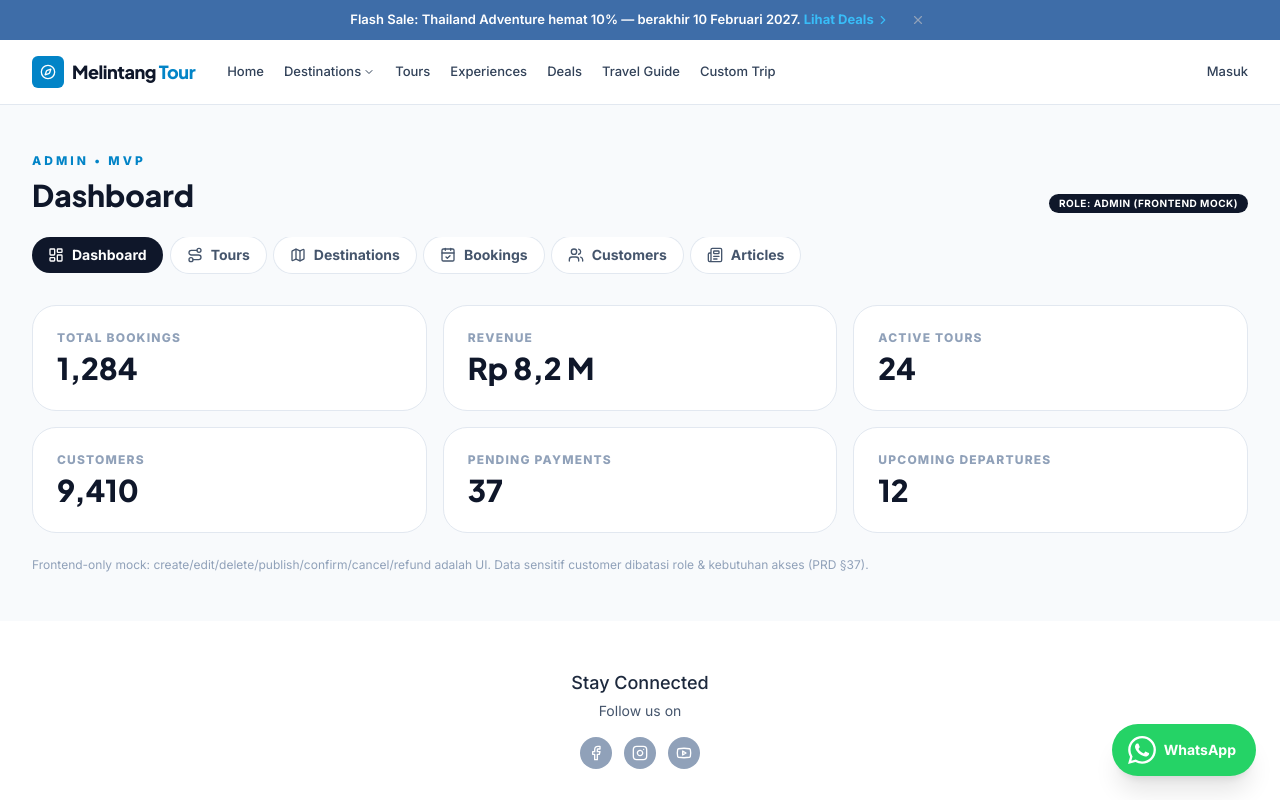
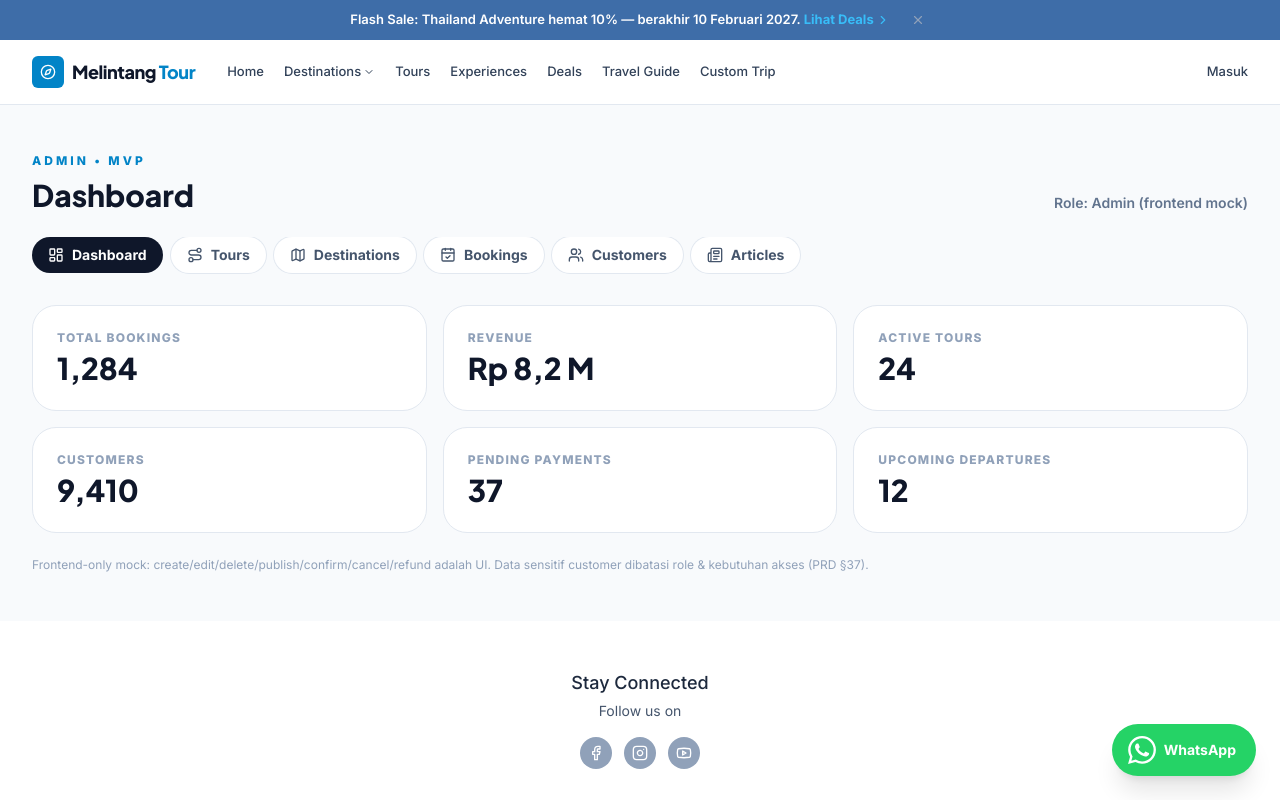
Before and after one commit to kevinefendy/Melintang-Tour, a Next.js app: page /admin in a window 1280 px wide. Shown: the top 800 px of the page. Built offline with nearby package versions, Linux system fonts and the light colour scheme.

Commit message:
feat(fe-no-badges): remove all pill badges site-wide, plain text status

```diff
--- a/src/app/admin/admin-client.tsx
+++ b/src/app/admin/admin-client.tsx
@@ -6,7 +6,7 @@ import {
   LayoutDashboard, Map, Route, CalendarCheck, Users, Newspaper,
   Plus, Pencil, Trash2, Eye, Search,
 } from "lucide-react";
-import { Badge, Button } from "@/components/ui";
+import { Button } from "@/components/ui";
 import { formatIDR } from "@/lib/format";
 import { articles, destinations, tours } from "@/data/mock";
 
@@ -46,7 +46,7 @@ export default function AdminClient() {
           <p className="text-xs font-extrabold uppercase tracking-[0.25em] text-ocean">Admin • MVP</p>
           <h1 className="mt-2 font-heading text-3xl font-extrabold text-navy">Dashboard</h1>
         </div>
-        <Badge tone="dark">Role: Admin (frontend mock)</Badge>
+        <span className="text-sm font-semibold text-slate-500">Role: Admin (frontend mock)</span>
       </div>
 
       <div className="mt-6 flex gap-2 overflow-x-auto pb-2">
@@ -77,7 +77,7 @@ export default function AdminClient() {
             t.title,
             t.type.join(", "),
             formatIDR(t.price),
-            <Badge key="s" tone="green">Published</Badge>,
+            <span key="s" className="font-semibold text-emerald-700">Published</span>,
             <RowActions key="a" />,
           ])}
         />
@@ -92,7 +92,7 @@ export default function AdminClient() {
             d.name,
             d.region,
             String(tours.filter((t) => t.destinationSlug === d.slug).length),
-            <Badge key="s" tone="blue">Active</Badge>,
+            <span key="s" className="font-semibold text-ocean">Active</span>,
             <RowActions key="a" />,
           ])}
         />
@@ -105,8 +105,8 @@ export default function AdminClient() {
           head={["Booking ID", "Customer", "Tour", "Total", "Payment", "Booking", "Actions"]}
           rows={bookingRows.map((b) => [
             b.id, b.customer, `${b.tour} • ${b.dep} • ${b.travelers}pax`, formatIDR(b.total),
-            <Badge key="p" tone={b.pay === "Paid" ? "green" : "amber"}>{b.pay}</Badge>,
-            <Badge key="b" tone={b.book === "Confirmed" ? "green" : "amber"}>{b.book}</Badge>,
+            <span key="p" className={`font-semibold ${b.pay === "Paid" ? "text-emerald-700" : "text-amber-700"}`}>{b.pay}</span>,
+            <span key="b" className={`font-semibold ${b.book === "Confirmed" ? "text-emerald-700" : "text-amber-700"}`}>{b.book}</span>,
             <span key="a" className="flex gap-1">
               <IconBtn label="View"><Eye className="h-4 w-4" /></IconBtn>
               <IconBtn label="Confirm"><Plus className="h-4 w-4" /></IconBtn>
@@ -135,7 +135,7 @@ export default function AdminClient() {
           head={["Title", "Category", "Date", "Status", "Actions"]}
           rows={articles.map((a) => [
             a.title, a.category, a.date,
-            <Badge key="s" tone="blue">Published</Badge>,
+            <span key="s" className="font-semibold text-ocean">Published</span>,
             <RowActions key="a" />,
           ])}
         />
--- a/src/app/booking/[slug]/booking-client.tsx
+++ b/src/app/booking/[slug]/booking-client.tsx
@@ -2,7 +2,7 @@
 
 import { useMemo, useState } from "react";
 import { ArrowLeft, ArrowRight, Check, CreditCard, QrCode, Wallet, Landmark } from "lucide-react";
-import { Button, Badge } from "@/components/ui";
+import { Button } from "@/components/ui";
 import { formatIDR, formatDateID } from "@/lib/format";
 import type { Tour } from "@/data/mock";
 
@@ -148,7 +148,7 @@ export default function BookingClient({ tour }: { tour: Tour }) {
                 ))}
               </div>
               <div className="mt-4 rounded-2xl bg-amber-50 p-4 text-sm text-amber-800 ring-1 ring-amber-200">
-                Selesaikan pembayaran <span className="font-extrabold">{formatIDR(grand)}</span> dalam 60 menit. Status: <Badge tone="amber">Pending</Badge> → Paid / Expired / Cancelled / Refunded.
+                Selesaikan pembayaran <span className="font-extrabold">{formatIDR(grand)}</span> dalam 60 menit. Status: <span className="font-extrabold">Pending</span> → Paid / Expired / Cancelled / Refunded.
               </div>
             </div>
           )}
--- a/src/app/destinations/[slug]/page.tsx
+++ b/src/app/destinations/[slug]/page.tsx
@@ -4,7 +4,7 @@ import Link from "next/link";
 import { notFound } from "next/navigation";
 import { ArrowLeft, ArrowRight, CalendarDays, Lightbulb, MapPin } from "lucide-react";
 import { ArticleCard, TourCard } from "@/components/cards";
-import { Badge, Button, Rating } from "@/components/ui";
+import { Button, Rating } from "@/components/ui";
 import ConsultantCTA from "@/components/sections";
 import { articles, destinations, tours } from "@/data/mock";
 
@@ -42,7 +42,6 @@ export default async function DestinationDetail({ params }: { params: Promise<{
             <ArrowLeft className="h-4 w-4" /> All Destinations
           </Link>
           <div className="mt-6 max-w-2xl">
-            <Badge tone="white">{d.region}</Badge>
             <h1 className="mt-4 font-heading text-4xl font-extrabold text-white md:text-6xl">Discover {d.name}</h1>
             <p className="mt-3 text-lg text-slate-200">{d.tagline}</p>
             <div className="mt-4 flex items-center gap-3">
--- a/src/app/my-booking/my-booking-client.tsx
+++ b/src/app/my-booking/my-booking-client.tsx
@@ -3,7 +3,7 @@
 import { useState } from "react";
 import Image from "next/image";
 import { CalendarDays, FileText, Headset, Receipt, TicketCheck } from "lucide-react";
-import { Badge, Button } from "@/components/ui";
+import { Button } from "@/components/ui";
 import { formatIDR } from "@/lib/format";
 import { tours } from "@/data/mock";
 
@@ -34,7 +34,7 @@ export default function MyBookingClient() {
                   <span>
                     <span className="block font-heading text-sm font-extrabold text-navy">{t.title}</span>
                     <span className="block text-xs text-slate-500">{b.date} • {b.id}</span>
-                    <Badge tone={b.status === "Confirmed" ? "green" : "amber"} className="mt-1">{b.status}</Badge>
+                    <span className={`mt-1 block text-xs font-bold ${b.status === "Confirmed" ? "text-emerald-700" : "text-amber-700"}`}>{b.status}</span>
                   </span>
                 </div>
               </button>
@@ -48,7 +48,7 @@ export default function MyBookingClient() {
               <h2 className="font-heading text-2xl font-extrabold text-navy">{tour.title}</h2>
               <p className="mt-1 flex items-center gap-2 text-sm text-slate-500"><CalendarDays className="h-4 w-4" /> {active.date} • {active.travelers} travelers</p>
             </div>
-            <Badge tone={active.status === "Confirmed" ? "green" : "amber"}>{active.status}</Badge>
+            <span className={`text-sm font-bold ${active.status === "Confirmed" ? "text-emerald-700" : "text-amber-700"}`}>{active.status}</span>
           </div>
 
           <div className="mt-6 grid gap-4 md:grid-cols-2">
--- a/src/app/tours/[slug]/page.tsx
+++ b/src/app/tours/[slug]/page.tsx
@@ -7,7 +7,7 @@ import {
   MapPin, Plane, UtensilsCrossed, UserCheck, X,
 } from "lucide-react";
 import { TourCard } from "@/components/cards";
-import { Badge, Button, Rating } from "@/components/ui";
+import { Button, Rating } from "@/components/ui";
 import { ItineraryTimeline } from "@/components/sections";
 import ConsultantCTA from "@/components/sections";
 import { formatIDR, formatDateID } from "@/lib/format";
@@ -53,9 +53,6 @@ export default async function TourDetail({ params }: { params: Promise<{ slug: s
           <Link href="/tours" className="inline-flex items-center gap-2 rounded-full bg-white/20 px-4 py-2 text-sm font-semibold text-white hover:bg-white/30">
             <ArrowLeft className="h-4 w-4" /> All Tours
           </Link>
-          <div className="mt-6 flex flex-wrap gap-2">
-            {t.type.map((x) => <Badge key={x} tone="white">{x}</Badge>)}
-          </div>
           <h1 className="mt-4 max-w-3xl font-heading text-4xl font-extrabold text-white md:text-5xl">{t.title}</h1>
           <p className="mt-3 text-lg text-slate-200">{t.duration} • {t.route.join(" • ")}</p>
           <div className="mt-3"><Rating value={t.rating} count={t.reviews} className="text-white" /></div>
--- a/src/app/travel-guide/[slug]/page.tsx
+++ b/src/app/travel-guide/[slug]/page.tsx
@@ -3,7 +3,7 @@ import Link from "next/link";
 import { notFound } from "next/navigation";
 import { ArrowLeft, ArrowRight, Clock, CalendarDays } from "lucide-react";
 import { ArticleCard, TourCard } from "@/components/cards";
-import { Badge, Button } from "@/components/ui";
+import { Button } from "@/components/ui";
 import { articles, tours } from "@/data/mock";
 
 export async function generateStaticParams() {
@@ -28,7 +28,6 @@ export default async function ArticleDetail({ params }: { params: Promise<{ slug
         <ArrowLeft className="h-4 w-4" /> All Articles
       </Link>
       <div className="mx-auto mt-6 max-w-3xl">
-        <Badge tone="blue">{a.category}</Badge>
         <h1 className="mt-3 font-heading text-3xl font-extrabold text-navy md:text-5xl">{a.title}</h1>
         <p className="mt-3 flex items-center gap-4 text-sm text-slate-500">
           <span className="inline-flex items-center gap-1.5"><CalendarDays className="h-4 w-4" /> {a.date}</span>
--- a/src/app/travel-guide/guide-client.tsx
+++ b/src/app/travel-guide/guide-client.tsx
@@ -50,7 +50,6 @@ export default function GuideClient() {
           <img src={featured.image} alt={featured.title} className="h-80 w-full object-cover md:h-96" />
           <div className="absolute inset-0 bg-navy/60" />
           <div className="absolute inset-x-0 bottom-0 p-8">
-            <span className="rounded-full bg-white/90 px-3 py-1 text-[11px] font-bold uppercase tracking-wider text-navy">{featured.category} • Featured</span>
             <h2 className="mt-3 max-w-2xl font-heading text-2xl font-extrabold text-white md:text-4xl">{featured.title}</h2>
             <p className="mt-2 max-w-xl text-sm text-slate-200">{featured.excerpt}</p>
             <span className="mt-4 inline-flex items-center gap-2 rounded-full bg-white px-5 py-2.5 text-sm font-bold text-navy">Read Article <ArrowRight className="h-4 w-4" /></span>
--- a/src/components/cards.tsx
+++ b/src/components/cards.tsx
@@ -4,7 +4,7 @@ import { ArrowRight, Clock, MapPin, Plane } from "lucide-react";
 import { formatIDR } from "@/lib/format";
 import type { Article, Deal, Destination, Experience, Tour } from "@/data/mock";
 import { tours as allTours } from "@/data/mock";
-import { Badge, Rating } from "./ui";
+import { Rating } from "./ui";
 
 export function DestinationCard({ d }: { d: Destination }) {
   const count = allTours.filter((t) => t.destinationSlug === d.slug).length;
@@ -12,7 +12,6 @@ export function DestinationCard({ d }: { d: Destination }) {
     <Link href={`/destinations/${d.slug}`} className="img-zoom group block overflow-hidden rounded-xl border border-slate-200 bg-white">
       <div className="relative h-40">
         <Image src={d.image} alt={d.name} fill className="object-cover" sizes="(max-width:768px) 100vw, 33vw" />
-        <div className="absolute left-3 top-3"><Badge tone="white">{d.region}</Badge></div>
       </div>
       <div className="flex items-center justify-between gap-3 p-3.5">
         <div>
@@ -61,7 +60,6 @@ export function ExperienceCard({ e }: { e: Experience }) {
     <Link href="/experiences" className="img-zoom group overflow-hidden rounded-xl border border-slate-200 bg-white">
       <div className="relative h-36">
         <Image src={e.image} alt={e.title} fill className="object-cover" sizes="(max-width:768px) 100vw, 25vw" />
-        <div className="absolute left-4 top-4"><Badge tone="white">{e.category}</Badge></div>
       </div>
       <div className="p-4">
         <h3 className="font-heading text-[15px] font-extrabold text-navy group-hover:text-ocean">{e.title}</h3>
@@ -85,7 +83,6 @@ export function PromoCard({ deal }: { deal: Deal }) {
         <div className="absolute inset-0 bg-navy/65" />
       </div>
       <div className="absolute inset-0 flex flex-col justify-center p-6">
-        <Badge tone="amber" className="w-fit">Special Offer — {deal.category}</Badge>
         <h3 className="mt-2.5 max-w-sm font-heading text-xl font-extrabold text-white md:text-2xl">{deal.title}</h3>
         <p className="mt-1.5 text-sm text-slate-200">
           <span className="line-through opacity-70">{formatIDR(deal.originalPrice)}</span>
@@ -104,7 +101,6 @@ export function ArticleCard({ a }: { a: Article }) {
     <Link href="/travel-guide" className="img-zoom group overflow-hidden rounded-xl border border-slate-200 bg-white">
       <div className="relative h-36">
         <Image src={a.image} alt={a.title} fill className="object-cover" sizes="(max-width:768px) 100vw, 33vw" />
-        <div className="absolute left-4 top-4"><Badge tone="white">{a.category}</Badge></div>
       </div>
       <div className="p-4">
         <h3 className="font-heading text-[15px] font-extrabold leading-snug text-navy line-clamp-2 group-hover:text-ocean">{a.title}</h3>
--- a/src/components/ui.tsx
+++ b/src/components/ui.tsx
@@ -38,21 +38,6 @@ export function Button({ variant = "primary", size = "md", className, ...props }
   );
 }
 
-export function Badge({ children, tone = "blue", className }: { children: ReactNode; tone?: "blue" | "dark" | "amber" | "green" | "white"; className?: string }) {
-  const tones = {
-    blue: "bg-sky/15 text-ocean-dark",
-    dark: "bg-navy text-white",
-    amber: "bg-amber-100 text-amber-800",
-    green: "bg-emerald-100 text-emerald-800",
-    white: "bg-white text-navy",
-  };
-  return (
-    <span className={cn("inline-flex items-center gap-1 rounded-full px-2.5 py-0.5 text-[10px] font-bold uppercase tracking-wider", tones[tone], className)}>
-      {children}
-    </span>
-  );
-}
-
 export function SectionHeading({
   eyebrow,
   title,
```
Also changed, not shown: src/app/deals/deals-client.tsx (+3 -8 lines).
